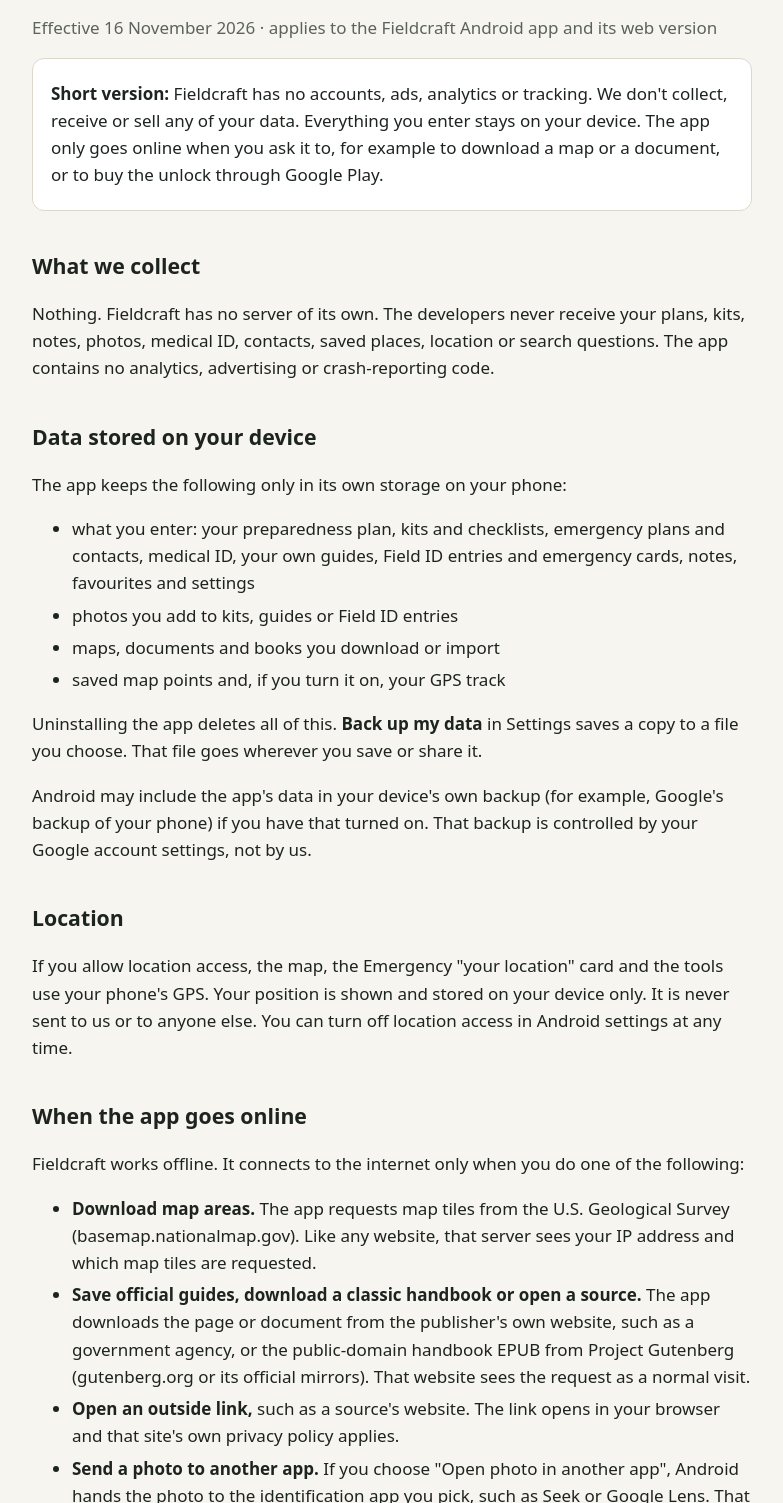
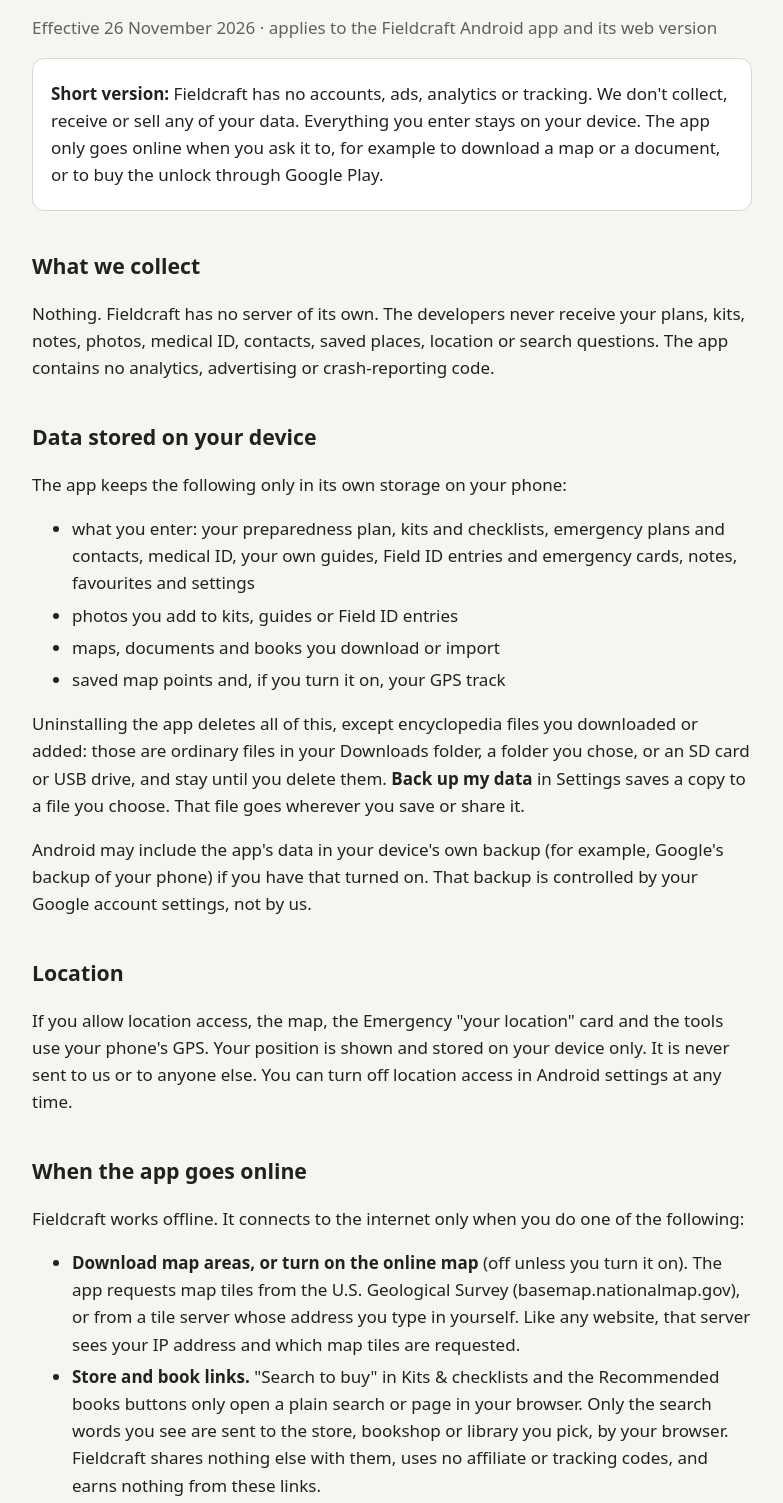
Before and after one commit to A-TeamApps/A-TeamApps.github.io, a plain HTML site: page Fieldcraft/privacy.html in a window 1280 px wide. Shown: the part 87-1590 px from the top of the page, without its empty margins (248-1031 px from the left). Drawn offline with Linux system fonts and the light colour scheme.

Commit message:
Fieldcraft privacy policy for 1.4.0: encyclopedias, mobile-data prompt, store and book links
Co-Authored-By: Claude Sonnet 5.5 <noreply@anthropic.com>
Claude-Session: https://claude.ai/code/session_01Ad5tMxtceUYZ5XeuJHPV1o

```diff
--- a/Fieldcraft/privacy.html
+++ b/Fieldcraft/privacy.html
@@ -18,7 +18,7 @@
 <body>
 <main>
 <h1>Fieldcraft Privacy Policy</h1>
-<p class="mu">Effective 16 November 2026 · applies to the Fieldcraft Android app and its web version</p>
+<p class="mu">Effective 26 November 2026 · applies to the Fieldcraft Android app and its web version</p>
 
 <div class="box">
 <p><b>Short version:</b> Fieldcraft has no accounts, ads, analytics or tracking. We don't collect, receive or sell any of your data. Everything you enter stays on your device. The app only goes online when you ask it to, for example to download a map or a document, or to buy the unlock through Google Play.</p>
@@ -35,7 +35,7 @@
   <li>maps, documents and books you download or import</li>
   <li>saved map points and, if you turn it on, your GPS track</li>
 </ul>
-<p>Uninstalling the app deletes all of this. <b>Back up my data</b> in Settings saves a copy to a file you choose. That file goes wherever you save or share it.</p>
+<p>Uninstalling the app deletes all of this, except encyclopedia files you downloaded or added: those are ordinary files in your Downloads folder, a folder you chose, or an SD card or USB drive, and stay until you delete them. <b>Back up my data</b> in Settings saves a copy to a file you choose. That file goes wherever you save or share it.</p>
 <p>Android may include the app's data in your device's own backup (for example, Google's backup of your phone) if you have that turned on. That backup is controlled by your Google account settings, not by us.</p>
 
 <h2>Location</h2>
@@ -44,8 +44,10 @@
 <h2>When the app goes online</h2>
 <p>Fieldcraft works offline. It connects to the internet only when you do one of the following:</p>
 <ul>
-  <li><b>Download map areas.</b> The app requests map tiles from the U.S. Geological Survey (basemap.nationalmap.gov). Like any website, that server sees your IP address and which map tiles are requested.</li>
-  <li><b>Save official guides, download a classic handbook or open a source.</b> The app downloads the page or document from the publisher's own website, such as a government agency, or the public-domain handbook EPUB from Project Gutenberg (gutenberg.org or its official mirrors). That website sees the request as a normal visit.</li>
+  <li><b>Download map areas, or turn on the online map</b> (off unless you turn it on). The app requests map tiles from the U.S. Geological Survey (basemap.nationalmap.gov), or from a tile server whose address you type in yourself. Like any website, that server sees your IP address and which map tiles are requested.</li>
+  <li><b>Store and book links.</b> "Search to buy" in Kits &amp; checklists and the Recommended books buttons only open a plain search or page in your browser. Only the search words you see are sent to the store, bookshop or library you pick, by your browser. Fieldcraft shares nothing else with them, uses no affiliate or tracking codes, and earns nothing from these links.</li>
+  <li><b>Get encyclopedias.</b> When you open this screen, the app reads the public catalog at library.kiwix.org, and when you tap Download it fetches the chosen encyclopedia file from download.kiwix.org or the mirror it points to, and saves it into Downloads/Fieldcraft on your phone (visible in your Files app, and kept if you uninstall Fieldcraft) or into a folder you choose instead, which can be on an SD card or USB drive. Those servers see your IP address like any website. Words you type in the search box on that screen are sent to library.kiwix.org to search its catalog. Nothing else is sent, and nothing runs until you open the screen or tap Download. The app checks whether your connection is metered (network state permission). If you are on mobile data or a metered network when you tap Download or Resume, it asks you first, for that download only, and otherwise waits for Wi-Fi. A download that moves to mobile data pauses and asks again. A download only continues by itself while Fieldcraft is open.</li>
+  <li><b>Save official guides, download a classic handbook or open a source.</b> The app downloads the page or document, one at a time or a whole category, from the publisher's own website, such as a government agency, or the public-domain handbook EPUB from Project Gutenberg (gutenberg.org or its official mirrors). A web page is loaded the way a browser loads it, so that website sees a normal visit. When you save official guides on mobile data or a metered network, the app asks first.</li>
   <li><b>Open an outside link,</b> such as a source's website. The link opens in your browser and that site's own privacy policy applies.</li>
   <li><b>Send a photo to another app.</b> If you choose "Open photo in another app", Android hands the photo to the identification app you pick, such as Seek or Google Lens. That app's own privacy policy applies.</li>
 </ul>
@@ -59,6 +61,7 @@
   <li><b>Location:</b> GPS on the map and emergency screens, as described above.</li>
   <li><b>Notifications and background work:</b> show progress and keep a download or import you started running with the screen off.</li>
   <li><b>Internet:</b> only for the actions listed above.</li>
+  <li><b>Network state:</b> to tell whether you are on mobile data or a metered network, so it can ask before downloading.</li>
 </ul>
 <p>Fieldcraft does not ask for camera, photo-library, contacts or storage permission. When you add a photo, Android's own camera or photo picker opens, and only the photo you pick is given to the app. The flashlight and SOS light tools use the camera flash without needing camera access.</p>
 
```
